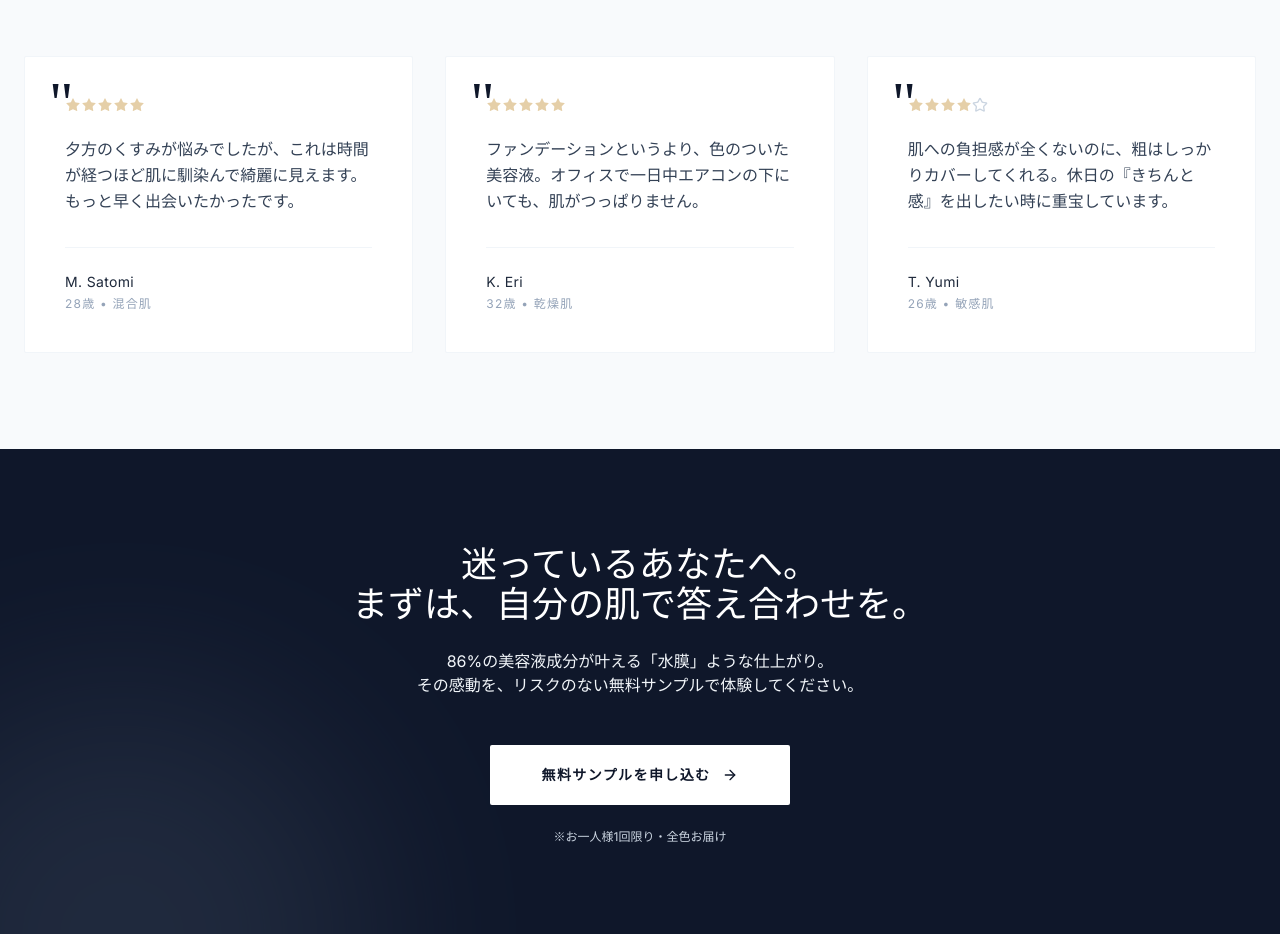
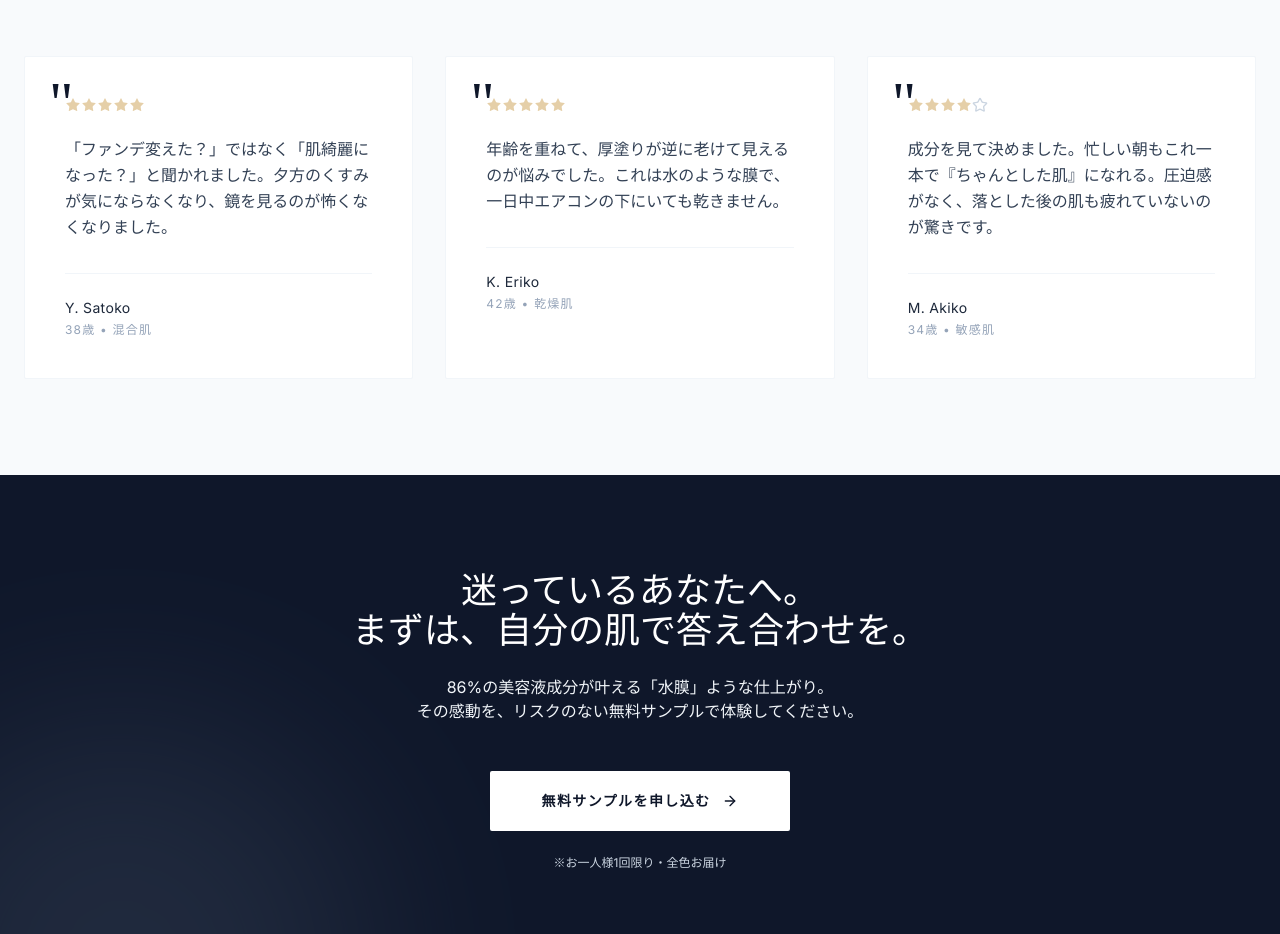
Before and after one commit to akira882/CosmeSite_Portfolio_Akira-Koshimizu, a React (Vite) app: page / in a window 1280 px wide. Shown: the part 7140-8074 px from the top of the page. Built offline with nearby package versions, Linux system fonts and the light colour scheme.

Commit message:
content: align testimonials with 30s-40s target persona (Mariko Sato)

```diff
--- a/constants.tsx
+++ b/constants.tsx
@@ -19,26 +19,26 @@ export const SHADES: ProductShade[] = [
 export const TESTIMONIALS: Testimonial[] = [
   {
     id: 1,
-    name: "M. Satomi",
-    age: 28,
+    name: "Y. Satoko",
+    age: 38,
     skinType: "混合肌",
-    quote: "夕方のくすみが悩みでしたが、これは時間が経つほど肌に馴染んで綺麗に見えます。もっと早く出会いたかったです。",
+    quote: "「ファンデ変えた？」ではなく「肌綺麗になった？」と聞かれました。夕方のくすみが気にならなくなり、鏡を見るのが怖くなくなりました。",
     rating: 5
   },
   {
     id: 2,
-    name: "K. Eri",
-    age: 32,
+    name: "K. Eriko",
+    age: 42,
     skinType: "乾燥肌",
-    quote: "ファンデーションというより、色のついた美容液。オフィスで一日中エアコンの下にいても、肌がつっぱりません。",
+    quote: "年齢を重ねて、厚塗りが逆に老けて見えるのが悩みでした。これは水のような膜で、一日中エアコンの下にいても乾きません。",
     rating: 5
   },
   {
     id: 3,
-    name: "T. Yumi",
-    age: 26,
+    name: "M. Akiko",
+    age: 34,
     skinType: "敏感肌",
-    quote: "肌への負担感が全くないのに、粗はしっかりカバーしてくれる。休日の『きちんと感』を出したい時に重宝しています。",
+    quote: "成分を見て決めました。忙しい朝もこれ一本で『ちゃんとした肌』になれる。圧迫感がなく、落とした後の肌も疲れていないのが驚きです。",
     rating: 4
   }
 ];
```
